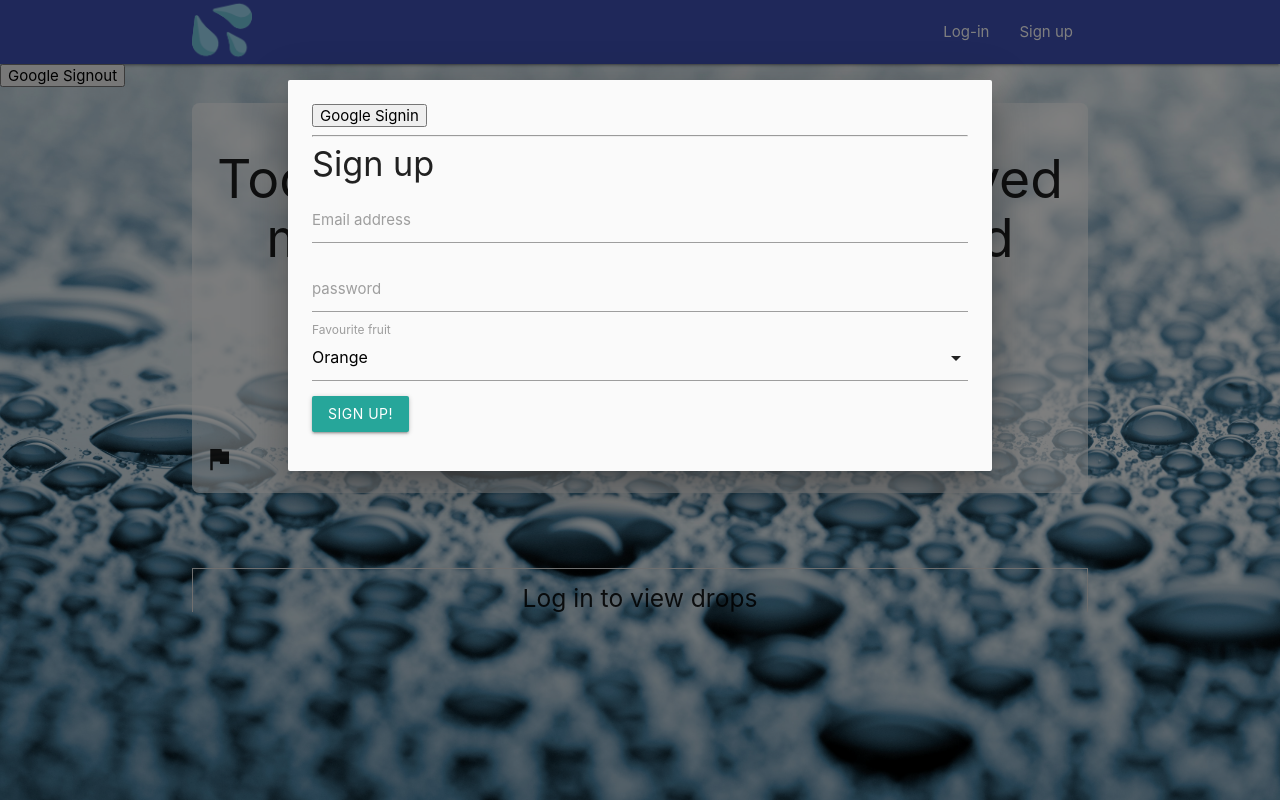
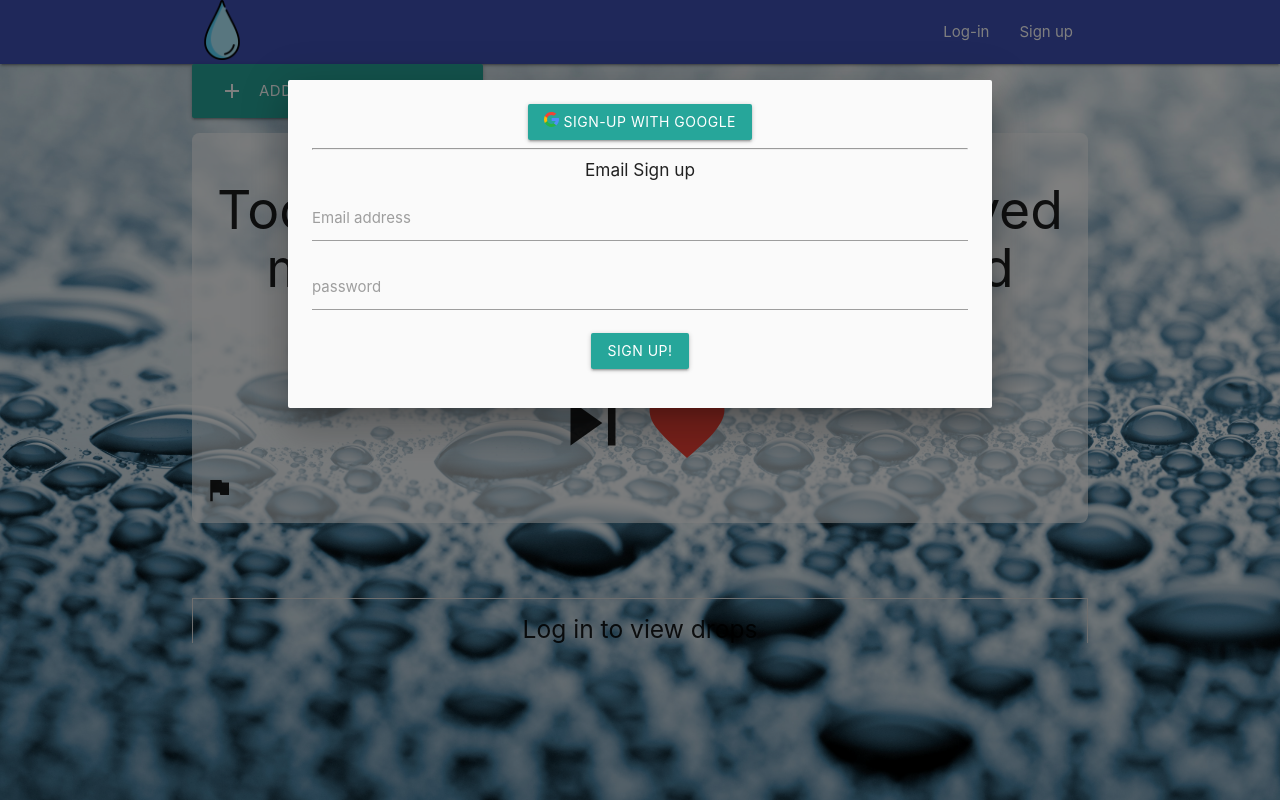
Before and after one commit to divagueame/makemesmile, a plain HTML site: page index.html in a window 1280 px wide. Both pictures are taken after a click on the link "Sign up". Drawn offline with nearby package versions, Linux system fonts and the light colour scheme; no server answers.

Commit message:
Google sign in

```diff
--- a/index.html
+++ b/index.html
@@ -14,8 +14,8 @@
     <body >
         <!-- NAV BAR -->
         <nav class="indigo">
-            <div class="nav-wrapper container ">
-                <img src="./img/drops.png" class="drop-icon" alt="Leave a happiness drop">
+            <div class="nav-wrapper container">
+                <img src="./img/drop.png" class="drop-icon" alt="Leave a happiness drop">
         <ul id="nav-mobile" class="right hide-on-med-and-down">
             <li class="logged-in" style="display: none">
                 <a href="#" class="modal-trigger" data-target="modal-account">Account</a>
@@ -43,13 +43,15 @@
 
         <!-- SIGN UP MODAL -->
         <div id="modal-signup" class="modal">
-            <div class="modal-content">
-                <button onclick = "googleSignin()">Google Signin</button>
 
+            <div class="modal-content center-align">
 
+                <a class="btn waves-effect waves-light " onclick = "googleSignin()">
+                <img class="googleIcon left-align" src="./img/googleicon.svg" alt="Sign-Up with Google">
+                Sign-Up with Google</a>
                 <hr>
-                <h4>Sign up</h4>
                 <form id="signup-form">
+                    <h6>Email Sign up</h6>
                     <div class="input-field">
                         <input type="email" id="signup-email" required>
                         <label for="signup-email">Email address </label>
@@ -60,6 +62,7 @@
                         <label for="signup-password">password</label>
                     </div>
 
+<!--
                     <div class="input-field">
                         <select id="favourite-fruit">
                             <option value="orange">Orange</option>
@@ -70,12 +73,14 @@
                             <option value="banana">Banana</option>
                         </select>
                         <label for="favourite-fruit">Favourite fruit</label>
-                    </div>
+                    </div> -->
 
                     <button class="btn">SIGN UP!</button>
                     <p class="error pink center-align"></p>
                 </form>
+
             </div>
+
         </div>
 
         <!-- LOG IN MODAL -->
@@ -122,9 +127,10 @@
             </div>
         </div>
 
-
+        <div class="container"><a class="waves-effect waves-light btn-large"><i class="material-icons left">add</i>Add a happiness drop!</a>
+        </div>
         <!-- DROP SHOWCASE -->
-        <button onclick = "googleSignout()">Google Signout</button>
+        <!-- <button onclick = "googleSignout()">Google Signout</button> -->
         <div class="container drop-container">
             <div class="drop center-align box valign-wrapper">
 
--- a/java.js
+++ b/java.js
@@ -18,14 +18,14 @@
     })
   }
 
-  function googleSignout(){
-    firebase.auth().signOut().then(()=>{
-      console.log("Google user has signed out successfully")
-    }).catch((err)=>{
-      console.log("Google user could not sign out.")
-      console.log(err.message)
-    })
-  }
+  // function googleSignout(){
+  //   firebase.auth().signOut().then(()=>{
+  //     console.log("Google user has signed out successfully")
+  //   }).catch((err)=>{
+  //     console.log("Google user could not sign out.")
+  //     console.log(err.message)
+  //   })
+  // }
 
 
 //Add admin cloud function
--- a/styles.css
+++ b/styles.css
@@ -19,3 +19,8 @@ i:hover {
     width: 4rem;
     height: 4rem;
 }
+
+.googleIcon {
+    width: 1rem;
+    height: 1rem;
+}
```
Also changed, not shown: img/googleicon.svg (added).
